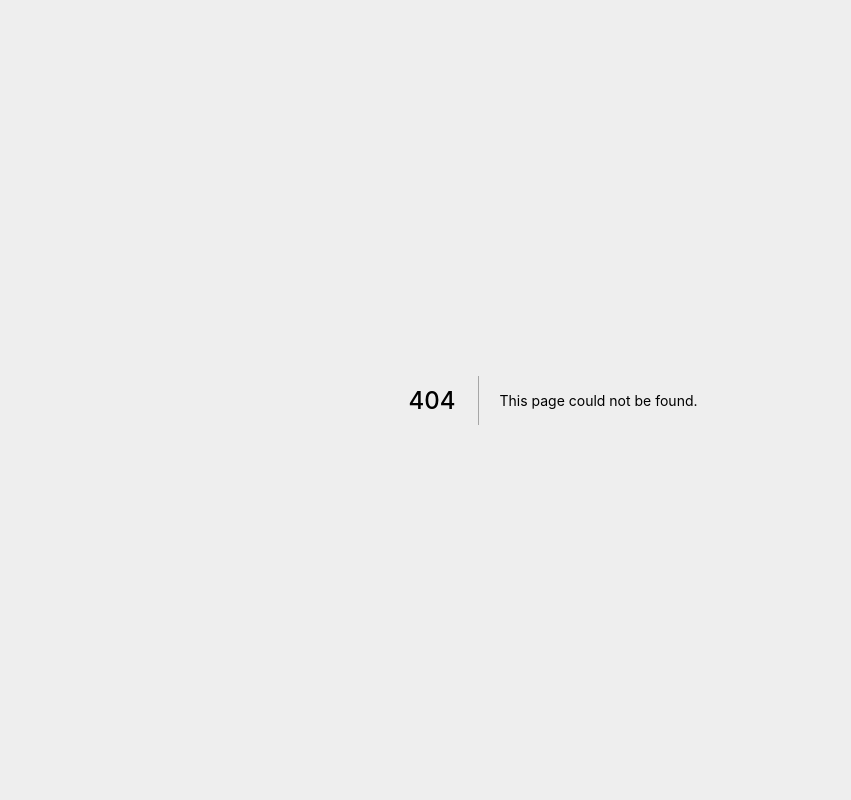
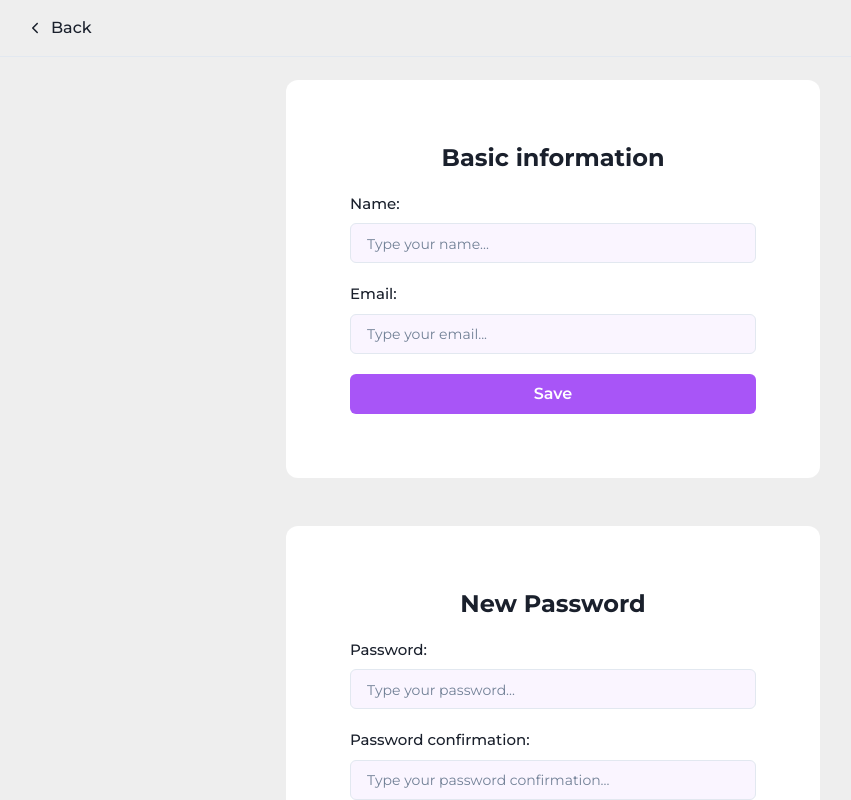
Before and after one commit to josuenm/purplenotes-frontend, a Next.js app: page /dashboard/userEdit in a window 1280 px wide. Before the commit this address had no page. Shown: the top 800 px of the page, without its empty margins (87-938 px from the left). Built offline with nearby package versions, Linux system fonts and the light colour scheme.

Commit message:
User edit page created

```diff
--- /dev/null
+++ b/src/pages/dashboard/userEdit.tsx
@@ -0,0 +1,173 @@
+import {
+  Button,
+  Center,
+  Container,
+  Flex,
+  FormControl,
+  FormLabel,
+  Heading,
+  Input,
+} from "@chakra-ui/react";
+import { yupResolver } from "@hookform/resolvers/yup";
+import { NextPage } from "next";
+import { useForm } from "react-hook-form";
+import HeaderWithBackButton from "src/components/HeaderWithBackButton";
+
+import * as yup from "yup";
+
+interface IFormBasicInfo {
+  name: string;
+  email: string;
+}
+
+interface IFormNewPassword {
+  password: string;
+  passwordConfirmation: string;
+}
+
+const basicInfoSchema = yup
+  .object({
+    name: yup.string().required("The field is required"),
+    email: yup
+      .string()
+      .email("Invalid email")
+      .required("The field is required"),
+  })
+  .required();
+
+const newPasswordSchema = yup
+  .object({
+    password: yup.string().required("The field is required"),
+    passwordConfirmation: yup
+      .string()
+      .oneOf([yup.ref("password"), null], "Passwords must match")
+      .required("The field is required"),
+  })
+  .required();
+
+const NewPassword = () => {
+  const {
+    register,
+    handleSubmit,
+    formState: { errors },
+  } = useForm<IFormNewPassword>({
+    resolver: yupResolver(newPasswordSchema),
+  });
+  const onSubmit = (data: IFormNewPassword) => console.log(data);
+
+  return (
+    <Flex
+      w={["full", "full", "50%"]}
+      minWidth={[0, 0, 400]}
+      direction="column"
+      gap={5}
+      bgColor="white"
+      p={[5, 12, 16]}
+      borderRadius="xl"
+    >
+      <Heading fontSize={24} textAlign="center">
+        New Password
+      </Heading>
+
+      <FormControl as="fieldset">
+        <FormLabel>Password:</FormLabel>
+        <Input
+          type="password"
+          {...register("password")}
+          bgColor="violet.50"
+          placeholder="Type your password..."
+          _placeholder={{ fontSize: 14 }}
+        />
+      </FormControl>
+      <FormControl as="fieldset">
+        <FormLabel>Password confirmation:</FormLabel>
+        <Input
+          type="password"
+          {...register("passwordConfirmation")}
+          bgColor="violet.50"
+          placeholder="Type your password confirmation..."
+          _placeholder={{ fontSize: 14 }}
+        />
+      </FormControl>
+
+      <Button colorScheme="violet" type="submit">
+        Save
+      </Button>
+    </Flex>
+  );
+};
+
+const BasicInfo = () => {
+  const {
+    register,
+    handleSubmit,
+    formState: { errors },
+  } = useForm<IFormBasicInfo>({
+    resolver: yupResolver(basicInfoSchema),
+  });
+  const onSubmit = (data: IFormBasicInfo) => console.log(data);
+
+  return (
+    <Flex
+      w={["full", "full", "50%"]}
+      minWidth={[0, 0, 400]}
+      direction="column"
+      gap={5}
+      bgColor="white"
+      p={[5, 12, 16]}
+      borderRadius="xl"
+    >
+      <Heading fontSize={24} textAlign="center">
+        Basic information
+      </Heading>
+
+      <FormControl as="fieldset">
+        <FormLabel>Name:</FormLabel>
+        <Input
+          type="text"
+          {...register("name")}
+          bgColor="violet.50"
+          placeholder="Type your name..."
+          _placeholder={{ fontSize: 14 }}
+        />
+      </FormControl>
+      <FormControl as="fieldset">
+        <FormLabel>Email:</FormLabel>
+        <Input
+          type="text"
+          {...register("email")}
+          bgColor="violet.50"
+          placeholder="Type your email..."
+          _placeholder={{ fontSize: 14 }}
+        />
+      </FormControl>
+
+      <Button colorScheme="violet" type="submit">
+        Save
+      </Button>
+    </Flex>
+  );
+};
+
+const DeleteAccount = () => {
+  return <Button colorScheme="red">Delete account</Button>;
+};
+
+const UserEdit: NextPage = () => {
+  return (
+    <>
+      <HeaderWithBackButton returnTo="/dashboard" />
+      <Container py={20}>
+        <Center minH="100vh">
+          <Flex w="full" align="center" direction="column" gap={12}>
+            <BasicInfo />
+            <NewPassword />
+            <DeleteAccount />
+          </Flex>
+        </Center>
+      </Container>
+    </>
+  );
+};
+
+export default UserEdit;
```
